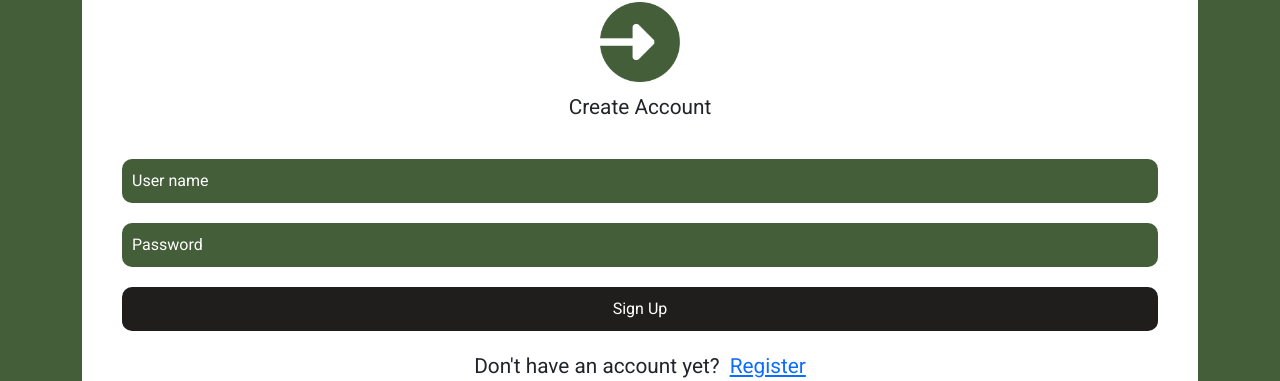
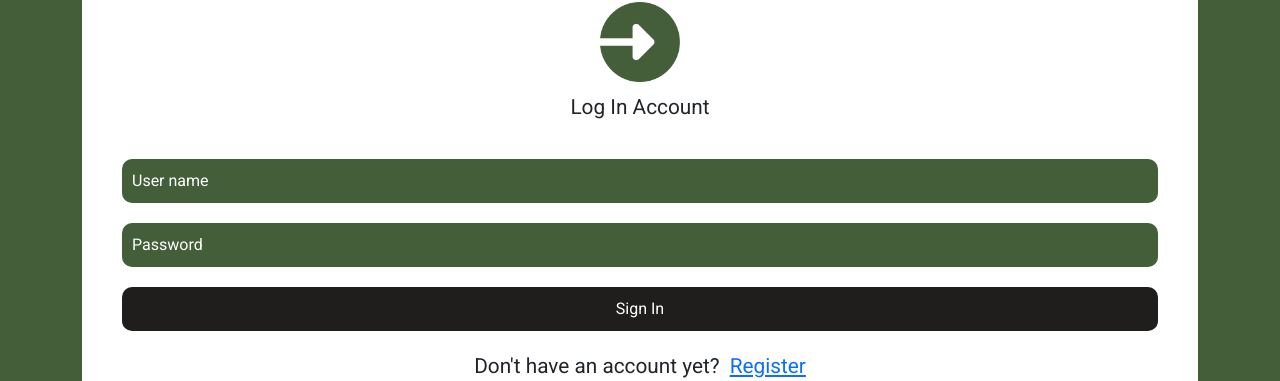
Before and after one commit to zizaaa/PalengkE, a React (Vite) app: page /forms/login in a window 1280 px wide. Shown: the part 185-566 px from the top of the page. Built offline with nearby package versions, Linux system fonts and the light colour scheme; no server answers.

Commit message:
Update Login.jsx

```diff
--- a/src/Components/FromsComponents/Login.jsx
+++ b/src/Components/FromsComponents/Login.jsx
@@ -50,7 +50,7 @@ const Login = () => {
           <div className='img-container'>
             <img src={enter} className='img-fluid' alt='Enter'/>
           </div>
-          <p>Create Account</p>
+          <p>Log In Account</p>
         </div>
         <form>
           <input
@@ -66,7 +66,7 @@ const Login = () => {
             required
           />
           {errorMessage && <p>{errorMessage}</p>}
-          <button type='submit' onClick={login}>Sign Up</button>
+          <button type='submit' onClick={login}>Sign In</button>
         </form>
         <div className='bottom-form'>
           <p>Don't have an account yet?</p>
```
